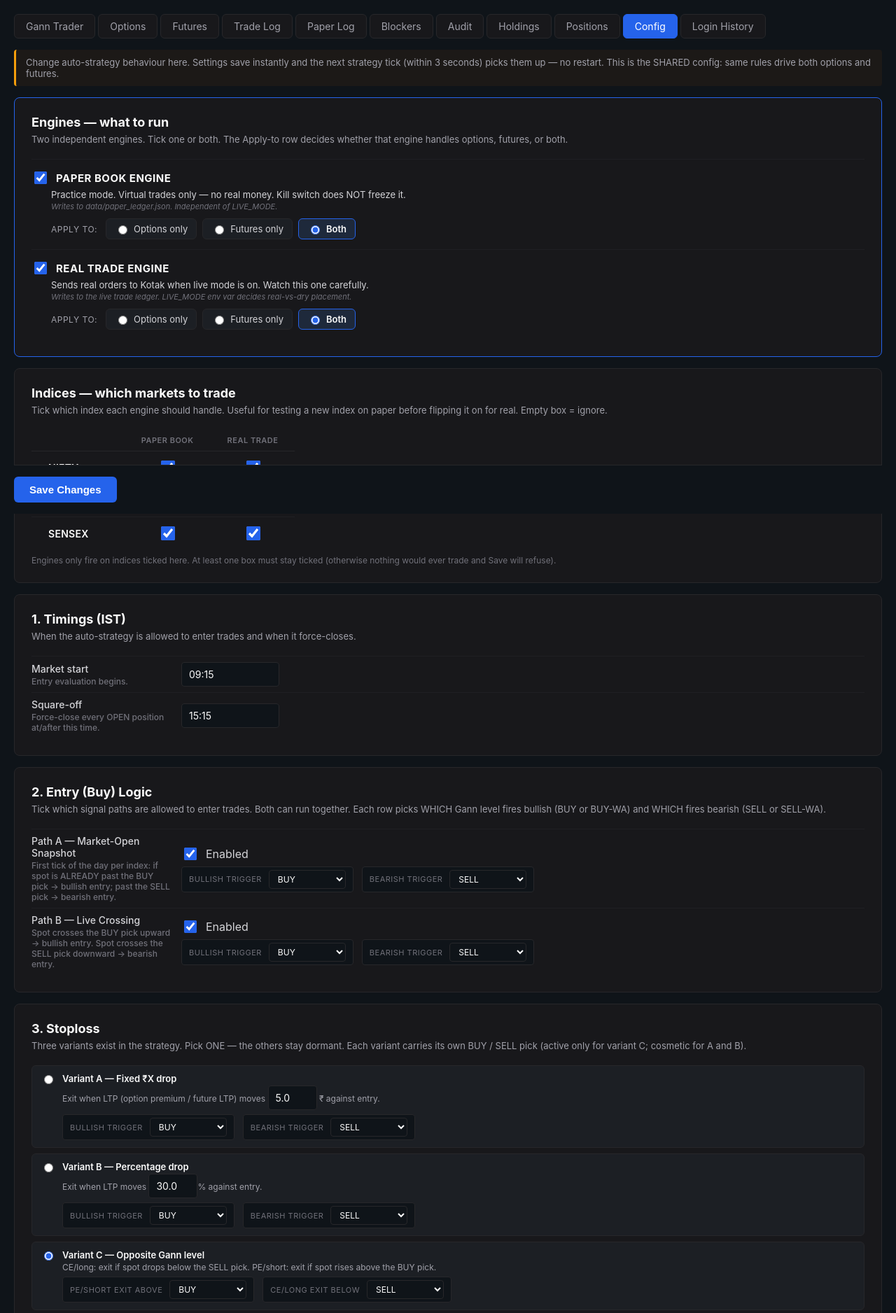
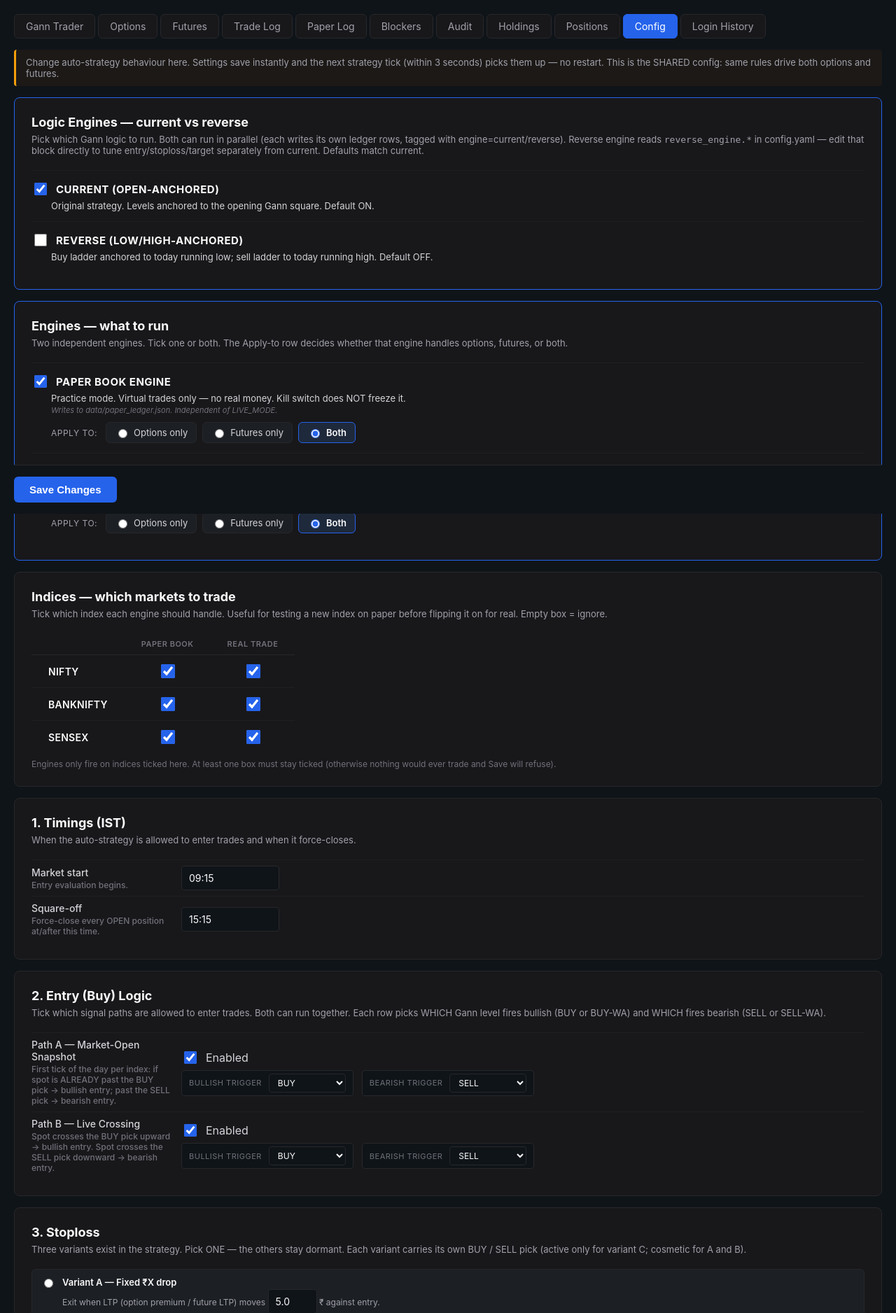
Before and after one commit to mathankj/kotak-dashboard, a Flask app: page /config in a window 1280 px wide. Shown: the part 66-1942 px from the top of the page at 70% size. Run offline with Flask 3, Linux system fonts and the light colour scheme; data that the repository does not hold is empty.

Commit message:
Phase 2e: Logic Engines card on /config
New card at the top of /config (before the Engines paper/real card)
exposes current_logic.enabled / reverse_logic.enabled master toggles.

The card is intentionally minimal: ticking either checkbox flips the
respective logic engine on/off via the existing /api/config POST path.
Detailed reverse_engine.* tuning (entry/stoploss/target/indices/lots/
per_day_cap/risk) lives in data/config.yaml — defaults clone current,
edit there to tune separately. Adding full per-engine field UI would
double the form length; defer until Ganesh has a concrete tuning case.

The form's gather() helper already serialises dotted names via
setNested(), so 'current_logic.enabled' / 'reverse_logic.enabled'
land in the right nested place. config_loader.save() validates and
deep-merges with DEFAULTS so partial saves never wipe sibling keys.

```diff
--- a/frontend/templates/config.html
+++ b/frontend/templates/config.html
@@ -145,6 +145,40 @@
 </div>
 
 <form id="cfgForm">
+
+<!-- 0. Logic engine master switches (Phase 2). Two parallel logic
+     engines run side-by-side in the ticker:
+       - current  → open-anchored Gann (the original strategy)
+       - reverse  → anchored to today's running intraday low/high
+                    (low → buy ladder, high → sell ladder)
+     Each engine has its own state, ledger filter, blocker tag, and
+     dedicated config (reverse_engine.* in config.yaml). Below this
+     card the per-engine paper/real sub-engines apply to whichever
+     logic engines are enabled here. -->
+<div class="card apply-card">
+  <h2>Logic Engines — current vs reverse</h2>
+  <div class="sub">Pick which Gann logic to run. Both can run in parallel
+    (each writes its own ledger rows, tagged with engine=current/reverse).
+    Reverse engine reads <code>reverse_engine.*</code> in config.yaml —
+    edit that block directly to tune entry/stoploss/target separately
+    from current. Defaults match current.</div>
+
+  {% for lkey, lname, ldesc in [
+    ('current', 'Current (open-anchored)',
+     'Original strategy. Levels anchored to the opening Gann square. Default ON.'),
+    ('reverse',  'Reverse (low/high-anchored)',
+     'Buy ladder anchored to today running low; sell ladder to today running high. Default OFF.'),
+  ] %}
+    <div class="engine-row">
+      <label class="toggle">
+        <input type="checkbox" name="{{ lkey }}_logic.enabled"
+               {% if cfg[lkey ~ '_logic'] and cfg[lkey ~ '_logic'].enabled %}checked{% endif %}>
+        <span class="engine-title">{{ lname }}</span>
+      </label>
+      <div class="engine-desc">{{ ldesc }}</div>
+    </div>
+  {% endfor %}
+</div>
 
 <!-- 0a. Engines (paper + real, each with its own apply_to) -->
 <div class="card apply-card">
```
